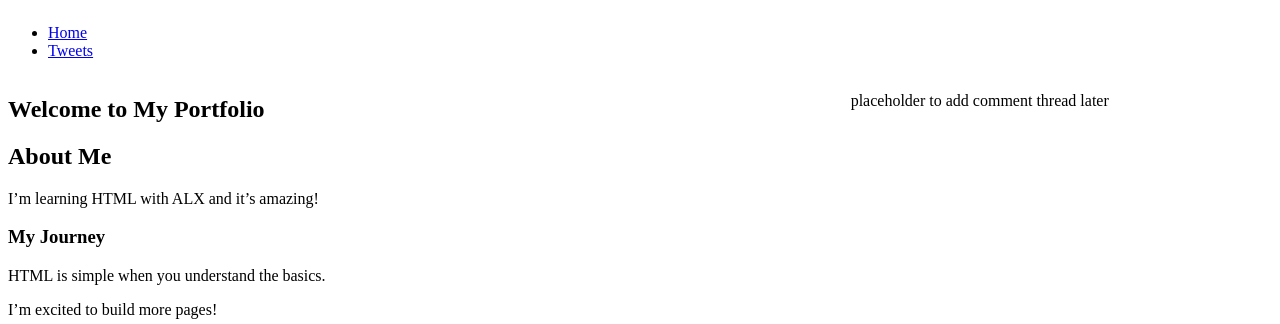
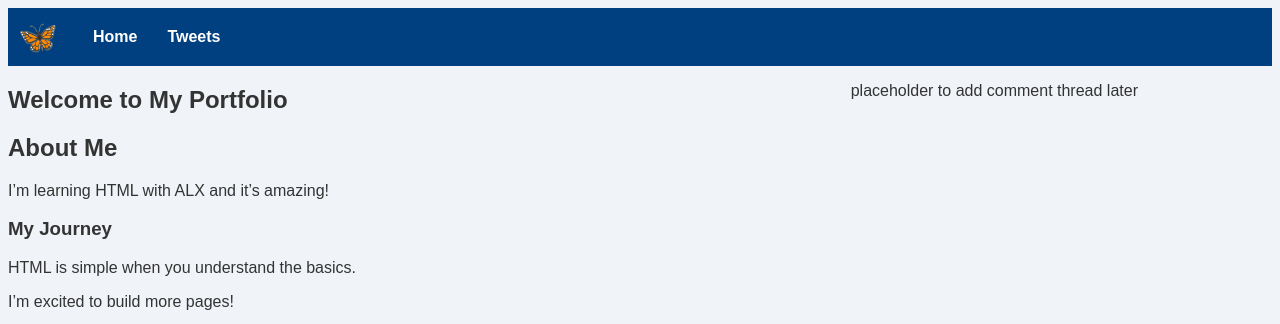
Before and after one commit to Baby-Bridget/alx_html_css, a plain HTML site: page css_basic/index.html in a window 1280 px wide. Shown: the top 324 px of the page. Drawn offline with Linux system fonts and the light colour scheme.

Commit message:
Add butterfly logo and style navigation

```diff
--- a/css_basic/index.html
+++ b/css_basic/index.html
@@ -8,11 +8,14 @@
 </head>
 <body class="works_on_smartphone">
   <header>
+  <nav>
     <ul>
+      <li class="logo">&#129419;</li>
       <li><a href="index.html">Home</a></li>
       <li><a href="tweets.html">Tweets</a></li>
     </ul>
-  </header>
+  </nav>
+</header>
 
   <main>
     <article>
--- a/css_basic/styles.css
+++ b/css_basic/styles.css
@@ -18,3 +18,47 @@ aside {
   flex: 1;
   overflow-y: auto;
 }
+.logo {
+  font-size: 2em;
+  margin-right: 15px;
+  color: blue;
+}
+
+body {
+  background-color: #f0f4f8;
+  color: #333;
+  font-family: Arial, sans-serif;
+}
+
+header {
+  background-color: #004080;
+  color: white;
+  padding: 10px;
+}
+nav ul {
+  display: flex;
+  align-items: center;
+  list-style: none;
+  padding: 0;
+  margin: 0;
+  background-color: #004080; /* or any background you want */
+}
+
+nav li {
+  padding: 10px 15px;
+}
+
+nav a {
+  color: white;
+  text-decoration: none;
+  font-weight: bold;
+}
+
+.logo {
+  font-size: 2em;
+  margin-right: 20px;
+  padding: 0;
+  color: blue;
+  background: none;
+  line-height: 1;
+}
```
